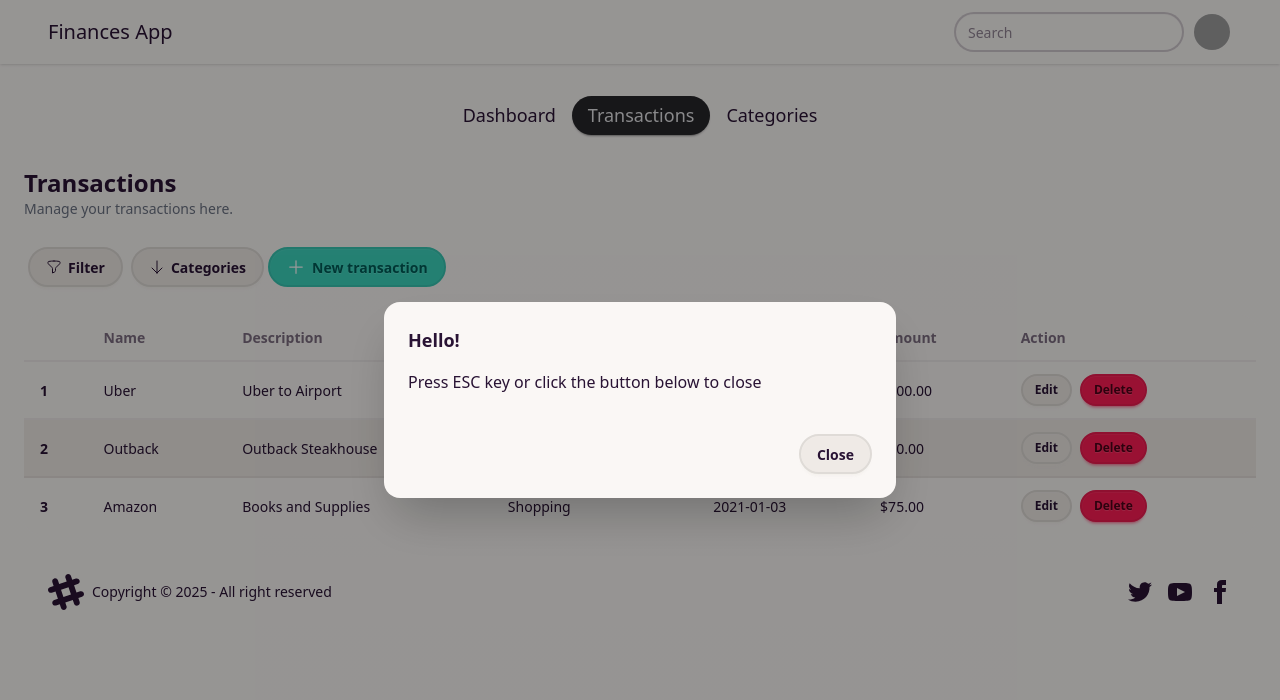
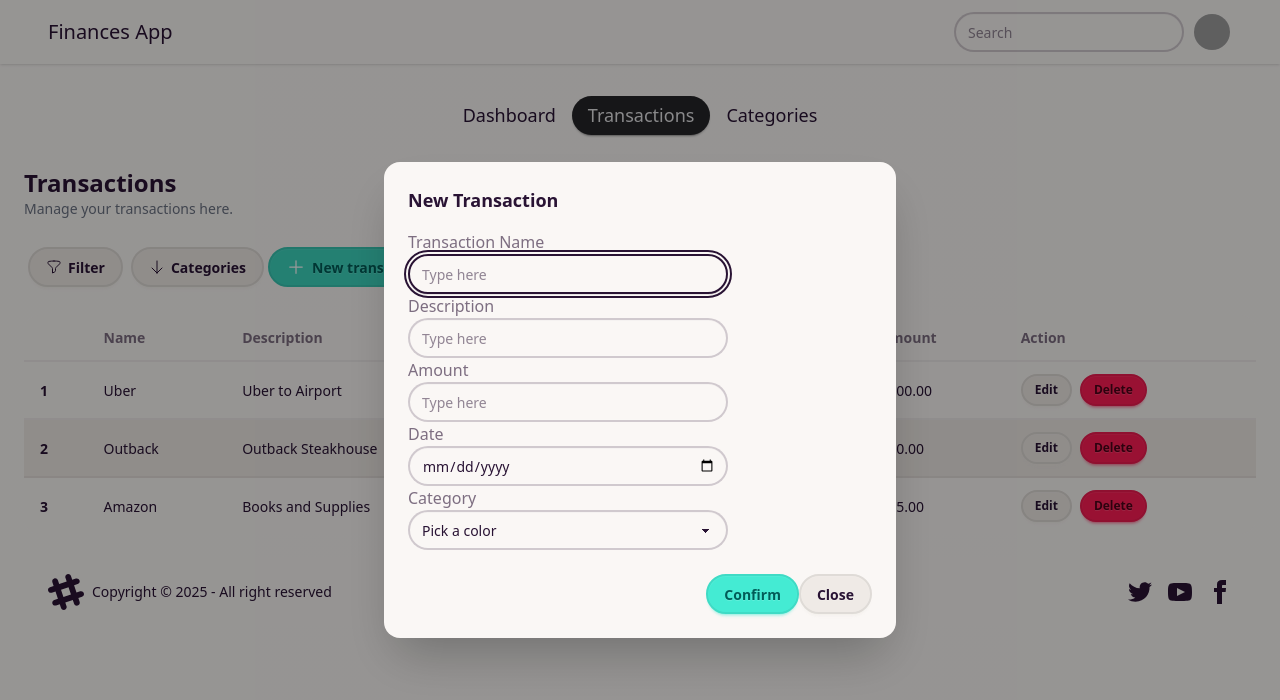
Before and after one commit to lauravitalc/finances-dashboard, a React (Vite) app in the folder finances-front/: page /transactions in a window 1280 px wide. Both pictures are taken after a click on the button "New transaction". Shown: the top 700 px of the page. Built offline with nearby package versions, Linux system fonts and the light colour scheme; grey boxes are pictures that could not be loaded.

Commit message:
feat: enhance TransactionModal with form fields for new transactions; refactor Button component usage in Actions and add Input and Label components

```diff
--- a/finances-front/src/components/modal/TransactionModal.tsx
+++ b/finances-front/src/components/modal/TransactionModal.tsx
@@ -1,19 +1,43 @@
 import React from "react";
+import { Button, Label, Input } from "../ui";
 
 const TransactionModal: React.FC = () => {
     return (
         <div>
             <dialog id="my_modal_1" className="modal">
-            <div className="modal-box">
-                <h3 className="font-bold text-lg">Hello!</h3>
-                <p className="py-4">Press ESC key or click the button below to close</p>
-                <div className="modal-action">
-                <form method="dialog">
-                    {/* if there is a button in form, it will close the modal */}
-                    <button className="btn">Close</button>
-                </form>
+                <div className="modal-box">
+                    <form>
+                        <h3 className="font-bold text-lg mb-4">New Transaction</h3>
+                        <div>
+                            <Label className="fieldset-label">Transaction Name</Label>
+                            <Input className="input" type="text" placeholder="Type here" />
+
+                            <Label className="fieldset-label">Description</Label>
+                            <Input className="input" type="text" placeholder="Type here" />
+
+                            <Label className="fieldset-label">Amount</Label>
+                            <Input className="input" type="number" placeholder="Type here" />
+
+                            <Label className="fieldset-label">Date</Label>
+                            <Input type="date" className="input" placeholder="Type here" />
+
+                            <Label className="fieldset-label">Category</Label>
+                            <select defaultValue="Pick a color" className="select">
+                                <option disabled={true}>Pick a color</option>
+                                <option>Crimson</option>
+                                <option>Amber</option>
+                                <option>Velvet</option>
+                            </select>
+                        </div>
+                    </form>
+
+                    <div className="modal-action">
+                        <form method="dialog">
+                            <Button className="btn-primary">Confirm</Button>
+                            <Button>Close</Button>
+                        </form>
+                    </div>
                 </div>
-            </div>
             </dialog>
         </div>
     );
--- a/finances-front/src/components/ui/Actions.tsx
+++ b/finances-front/src/components/ui/Actions.tsx
@@ -1,4 +1,5 @@
 import React from "react";
+import Button from "./Button";
 
 interface ActionsProps {
     className?: string;
@@ -7,8 +8,8 @@ interface ActionsProps {
 const Actions: React.FC<ActionsProps> = ({ className }) => {
     return (
         <div className={`flex space-x-2 ${className}`}>
-            <button className="btn btn-sm">Edit</button>
-            <button className="btn btn-sm btn-error">Delete</button>
+            <Button className="btn-sm">Edit</Button>
+            <Button className="btn-sm btn-error">Delete</Button>
         </div>
     );
 };
--- a/finances-front/src/components/ui/Button.tsx
+++ b/finances-front/src/components/ui/Button.tsx
@@ -1,7 +1,7 @@
 import React from "react";
 
 interface ButtonProps {
-    className: string,
+    className?: string,
     children: React.ReactNode,
     onClick?: () => void
 }
--- /dev/null
+++ b/finances-front/src/components/ui/Input.tsx
@@ -0,0 +1,25 @@
+import React from "react";
+
+interface InputProps extends React.InputHTMLAttributes<HTMLInputElement> {
+    className?: string;
+    validatorHint?: string | React.ReactNode;
+    validatorClassName?: string;
+}
+
+const Input: React.FC<InputProps> = ({ className, validatorHint, validatorClassName, ...props }) => {
+    return (
+        <div className="input-wrapper">
+            <input
+                className={`input ${className || ''}`}
+                {...props}
+            />
+            {validatorHint && (
+                <p className={`validator-hint ${validatorClassName || ''}`}>
+                    {validatorHint}
+                </p>
+            )}
+        </div>
+    );
+};
+
+export default Input;
--- /dev/null
+++ b/finances-front/src/components/ui/Label.tsx
@@ -0,0 +1,13 @@
+import React from "react";
+
+interface LabelProps extends React.LabelHTMLAttributes<HTMLLabelElement> {
+    className?: string;
+}
+
+const Label: React.FC<LabelProps> = ({ className, ...props }) => {
+    return (
+        <label className={`fieldset-label ${className || ''}`} {...props} />
+    );
+};
+
+export default Label;
--- a/finances-front/src/components/ui/index.ts
+++ b/finances-front/src/components/ui/index.ts
@@ -3,3 +3,5 @@ export { default as Actions } from "./Actions";
 export { default as MenuTransactions } from "./MenuTransactions";
 export { default as Dropdown } from "./Dropdown";
 export { default as Button } from "./Button";
+export { default as Label } from "./Label";
+export { default as Input } from "./Input";
```
